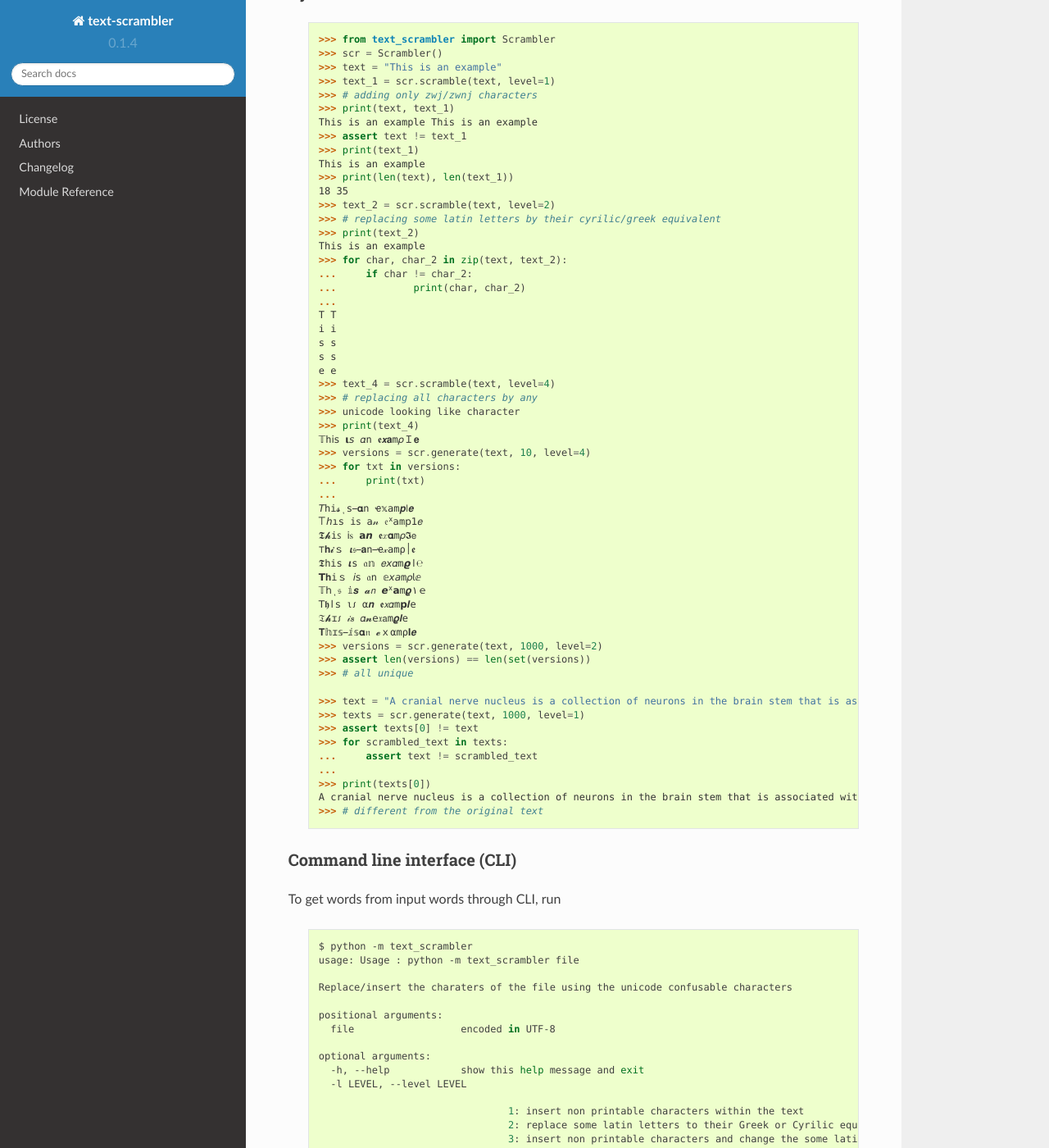
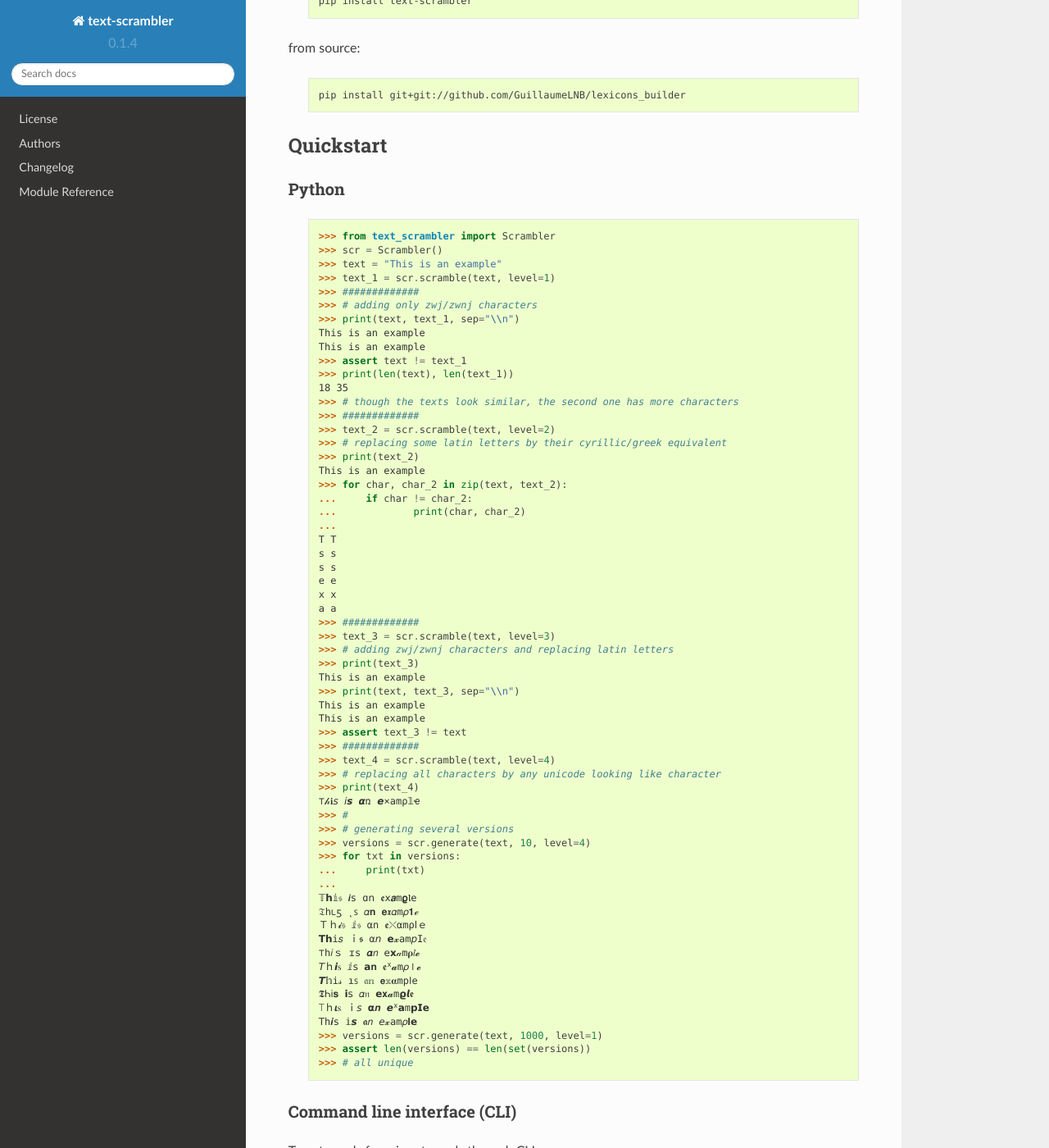
Before and after one commit to GuillaumeLNB/text-scrambler, a Sphinx documentation site: the page built from docs/index.rst, in a window 1280 px wide and 1400 px high, scrolled down 1732 px. Shown: the whole window at 82% size. Built offline with Sphinx 7.4.7 and the Read the Docs theme 2.0.0, drawn with Linux system fonts in a browser that asks for light colours; some of the changed text lies outside the part shown.

```diff
--- a/docs/contents.rst
+++ b/docs/contents.rst
@@ -1,4 +1,3 @@
-
 Contents
 ========
 
--- a/docs/index.rst
+++ b/docs/index.rst
@@ -18,17 +18,23 @@ Replacing randomly the Latin characters by Greek or Cyrillic letters and adding
 
 `H‍e‌r‌m‍a‍n‌ ‌M‍e‌l‌v‌i‍l‍l‍e‍ ‌(‍A‍u‍g‌u‌s‍t‌ ‌1‌,‌ ‍1‍8‌1‍9‌ ‌–‌ ‌S‍e‌p‌t‌e‍m‍b‍e‌r‌ ‍2‌8‍,‍ ‍1‍8‌9‌1‍)‌ ‌w‍a‌s‍ ‌a‍n‌ ‍A‌m‌e‌r‌i‌c‍a‌n‍ ‍n‌o‍v‌e‍l‌i‌s‍t‍,‍ ‌s‍h‌o‍r‍t‌ ‍s‌t‌o‌r‍y‍ ‌w‌r‍i‌t‍e‌r‌,‌ ‍a‍n‍d‍ ‌p‌o‌e‌t‌ ‍o‌f‍ ‌t‌h‍e‌ ‌A‍m‌e‍r‌i‍c‌a‌n‍ ‍R‍e‌n‍a‍i‍s‍s‌a‌n‍c‌e‍ ‌p‍e‌r‍i‌o‌d‌.‍ ‍A‌m‍o‌n‍g‍ ‍h‍i‌s‍ ‌b‍e‌s‍t‍-‌k‍n‌o‍w‌n‍ ‌w‍o‌r‍k‍s‌ ‍a‌r‍e‍ ‍M‍o‌b‍y‌-‍D‌i‍c‍k‍ ‍(‌1‍8‌5‍1‍)‍,‌ ‌T‍y‌p‍e‌e‌ ‍(‌1‍8‌4‌6‍)‌,‍ ‌a‌ ‍r‌o‌m‍a‌n‍t‌i‍c‍i‌z‌e‍d‌ ‍a‍c‌c‍o‌u‍n‌t‌ ‍o‌f‌ ‍h‌i‍s‌ ‍e‍x‍p‍e‌r‌i‌e‌n‍c‌e‍s‌ ‌i‍n‍ ‍P‍o‌l‌y‌n‍e‍s‌i‍a‌,‍ ‍a‍n‍d‍ ‍B‍i‍l‍l‌y‌ ‌B‌u‌d‍d‌,‍ ‍S‍a‌i‌l‌o‍r‌,‍ ‍a‌ ‍p‌o‌s‍t‌h‍u‍m‌o‍u‌s‍l‍y‌ ‌p‍u‌b‍l‍i‌s‌h‍e‌d‍ ‍n‌o‌v‌e‌l‍l‍a‍.‌ ‍A‍l‍t‍h‌o‍u‍g‍h‍ ‍h‌i‍s‌ ‌r‍e‌p‍u‍t‌a‍t‍i‌o‌n‍ ‌w‍a‌s‌ ‍n‌o‌t‌ ‍h‌i‌g‍h‌ ‍a‌t‌ ‌t‌h‌e‌ ‌t‍i‍m‍e‍ ‍o‍f‌ ‌h‌i‍s‍ ‌d‌e‍a‍t‍h‌,‌ ‌t‍h‌e‍ ‌c‍e‌n‍t‌e‍n‌n‌i‍a‍l‌ ‍o‍f‌ ‍h‍i‌s‍ ‍b‍i‌r‌t‍h‍ ‌i‌n‌ ‍1‌9‍1‌9‌ ‌w‍a‍s‍ ‌t‌h‌e‍ ‌s‌t‍a‍r‌t‍i‍n‍g‍ ‍p‍o‌i‌n‌t‌ ‍o‌f‌ ‍a‌ ‍M‍e‌l‌v‌i‍l‌l‌e‍ ‌r‍e‍v‌i‌v‍a‍l‍ ‌a‌n‍d‌ ‍M‍o‍b‌y‍-‌D‌i‌c‌k‍ ‍g‍r‌e‌w‍ ‌t‌o‌ ‌b‍e‍ ‌c‌o‌n‍s‌i‌d‌e‍r‌e‌d‌ ‌o‍n‍e‌ ‍o‌f‌ ‍t‌h‌e‍ ‍g‍r‌e‍a‌t‌ ‌A‌m‍e‌r‌i‍c‍a‍n‍ ‍n‌o‌v‌e‍l‌s‍.`
 
-**Srambled text with latin letter replaced with their Cyrillic/Greek equivalent (looking the same but totally different):**
+**Srambled text with latin letter replaced with their Cyrillic/Greek equivalent:**
 
 `Неrman Melvіllе (Αuguѕt 1, 1819 – Septеmber 28, 1891) wаѕ an Аmеrісаn nοvеlist, shοrt story writеr, and poеt оf the Americаn Rеnaіssanсe pеriоd. Amоng his bеst-known works arе Μoby-Dісk (1851), Τyреe (1846), a rоmаnticizеd accоunt оf hіs eхрerіencеs in Ρоlynеѕiа, аnd Вilly Budd, Ѕаіlοr, а pοsthumously рublіshed nоvеllа. Although hiѕ reputation was nοt hіgh at thе tіme οf hіѕ dеаth, the сentennіаl оf hіs bіrth in 1919 waѕ thе stаrting point οf a Μelville revival and Μοby-Dick grew tο bе соnѕidеrеd οne оf the great American novels.`
 
+**Srambled text with both changes:**
 
-It is worth to notice that search engines can't find the original webpage (as free online plagiarism checkers). Searching for **Μelvillе** (copy-paste it) on Google doesn't return any match, though the original word **Melville** does.
+`H‍e‌r‌m‍a‍n‌ ‌Μ‍e‍l‍v‌і‍l‍l‌е‍ ‌(‍А‌u‌g‍u‍ѕ‌t‍ ‌1‍,‍ ‌1‌8‍1‍9‌ ‌–‍ ‍S‍e‌p‌t‌e‌m‍b‍e‍r‍ ‌2‍8‌,‌ ‍1‍8‍9‍1‍)‍ ‍w‍a‍ѕ‌ ‌a‍n‌ ‌Α‍m‍e‌r‌i‍с‌a‌n‍ ‌n‌o‍v‍e‌l‍i‍ѕ‌t‌,‌ ‌s‍h‌ο‍r‍t‍ ‍ѕ‌t‌ο‌r‍y‍ ‍w‌r‍i‍t‌е‌r‌,‍ ‌а‌n‌d‍ ‌p‌о‌е‌t‍ ‌ο‍f‌ ‍t‌h‍e‍ ‍А‍m‌e‌r‍і‌c‍а‍n‍ ‍R‍е‍n‍a‍i‌s‍s‍a‍n‍с‌е‌ ‌p‍е‍r‍i‍о‍d‌.‌ ‌A‍m‍ο‍n‌g‌ ‌h‌i‌ѕ‍ ‍b‍е‌s‍t‌-‍k‌n‌ο‍w‍n‍ ‌w‌о‌r‌k‌ѕ‌ ‍a‌r‌е‌ ‌M‍о‍b‍y‌-‍D‌i‍c‌k‍ ‌(‌1‍8‍5‍1‍)‌,‌ ‌T‍y‍p‌е‍е‍ ‍(‌1‌8‌4‌6‌)‍,‍ ‌a‍ ‍r‍ο‍m‌а‌n‌t‌і‍с‍і‍z‍e‌d‌ ‍a‌с‍c‍о‌u‍n‍t‍ ‌ο‌f‌ ‍h‍і‍s‍ ‍e‌x‌р‍e‍r‌і‌е‍n‍c‌e‍s‌ ‌і‌n‍ ‍Р‍о‍l‌y‌n‍е‍s‍і‍а‌,‌ ‍a‍n‍d‌ ‍В‌i‍l‍l‌y‍ ‌Β‍u‌d‍d‍,‍ ‌Ѕ‌а‍i‌l‌ο‍r‌,‍ ‌a‌ ‌p‍ο‍ѕ‌t‌h‍u‍m‍о‍u‌ѕ‍l‌y‍ ‌p‌u‍b‌l‍i‌ѕ‌h‍е‌d‍ ‌n‌о‌v‍е‍l‌l‍a‍.‍ ‍A‍l‍t‍h‌о‌u‌g‍h‍ ‍h‌i‍s‌ ‌r‌e‌р‌u‌t‍a‍t‌і‌o‍n‌ ‍w‍а‌ѕ‌ ‌n‌о‍t‌ ‍h‍і‌g‌h‍ ‍а‍t‌ ‍t‍h‌е‍ ‌t‍і‍m‍e‍ ‌o‍f‍ ‌h‌і‍s‍ ‌d‍e‍а‍t‍h‍,‍ ‍t‌h‌е‍ ‌с‌e‍n‍t‍e‌n‌n‍і‍a‌l‌ ‍o‍f‌ ‍h‍і‍ѕ‍ ‍b‌i‍r‍t‌h‌ ‌і‌n‌ ‍1‍9‍1‍9‌ ‌w‌а‌s‌ ‌t‌h‍e‍ ‌s‌t‌а‌r‌t‌і‍n‍g‍ ‌р‍ο‍і‍n‌t‍ ‌ο‌f‌ ‍a‌ ‌Μ‍e‌l‍v‍i‍l‌l‍е‌ ‍r‌е‍v‍i‌v‍а‍l‍ ‍a‌n‌d‍ ‍М‍o‌b‍y‌-‍D‌і‌с‌k‍ ‌g‍r‌е‌w‌ ‍t‍ο‍ ‌b‌e‍ ‍с‍o‍n‍s‍i‌d‌e‌r‌e‌d‍ ‍о‍n‍e‌ ‌o‍f‍ ‌t‌h‍е‍ ‌g‍r‌e‌а‍t‍ ‍А‍m‌е‌r‌i‌с‌а‍n‌ ‌n‍o‌v‍e‍l‌s‍.`
 
 
-Using all of the confusable characters of unicode (see [the unicode confusable characters][1]), we can generate weird looking text worthy of old spam messages:
+It is worth to notice that search engines can't find the original webpage (as free online plagiarism checkers). Searching for **Μelvillе** (with cyrillic letters) (copy-paste it) on Google doesn't return any match, though the original word **Melville** does.
+
+
+Using all of the confusable characters of unicode (see the unicode confusable characters below), we can generate weird looking text worthy of old spam messages:
 
 𝚮‍𝒆‌𝕣‍m‍𝓪‍n‍ ‍𝝡‍ҽ‌𝟙‍∨‍𝘪‍𝘐‌𞺀‍𝓮‍ ‍﴾‍𝓐‍𝞄‍𝓰‍ꞟ‌𑣁‍t‌ ‌1‌,‌ ‍1‍8‌1‍Ⳋ‌ ‍–‍ ‌Ꮥ‌𝖊‍𝞺‌𝐭‍𝖾‌m‍Ƅ‌𝔢‌𝔯‌ ‍Ƨ‍𐌚‌ꓹ‌ ‍1‍ଃ‌𝟿‍1‍］‌ ‍𝘸‍𝐚‍𝚜‍ ‍𝖺‌𝔫‍ ‍Α‍m‌ℯ‌𝔯‌𝓲‌ꮯ‌𝒶‌𝓷‌ ‍n‌ം‍𝝼‍𝔢‍𝙸‌ｉ‌s‌𝖙‍؍‍ ‍𐑈‌𝖍‌ꬽ‍ꭇ‍𝓽‍ ‌𝓼‌𝖙‍ⲟ‌r‌𑣜‍ ‍𝐰‌𝓻‌і‍𝒕‍е‍𝕣‍٫‍ ‍α‌𝒏‌𝕕‍ ‍𝙥‌𝜊‍ｅ‍𝕥‍ ‍ﮨ‍f‌ ‌𝘵‍ｈ‍𝗲‌ ‌Α‌m‍𝐞‍𝐫‌ꙇ‌𝒸‍ａ‍n‌ ‍𖼵‍𝘦‍𝑛‌𝐚‌𝒾‌𝑠‌𑣁‌𝜶‌𝕟‌𝗰‌𝒆‍ ‌𝟈‍𝖾‌r‍⍳‌ﮫ‌ᑯ‌𐩐‌ ‍Α‌m‍ｏ‍𝓃‌𝖌‍ ‌𝓱‌Ꭵ‌𝐬‍ ‌Ꮟ‍𝙚‌𝗌‍𝕥‌۔‍𝖐‌𝖓‌ｏ‌𝑤‍𝐧‍ ‌𑜎‌о‌ꮁ‍𝐤‌𝗌‍ ‌𝜶‍𝗿‍𝖾‌ ‌𝕸‍໐‍Ꮟ‍𝙮‍Ⲻ‍𝖣‍𝑖‍𝔠‌𝒌‌ ‍〔‍1‌𝟪‌5‍1‍〕‌ꓹ‌ ‌𝖳‍𝗒‌𝓹‍𝘦‌𝚎‌ ‌〔‍1‍🯸‌𝟜‌6‍❳‍ꓹ‌ ‍𝖆‍ ‌𝕣‌ꬽ‍m‍⍺‌𝘯‌𝘵‌і‌ꮯ‌𝛊‍𝐳‍ⅇ‍𝙙‍ ‍𝕒‌ｃ‍ᴄ‌ჿ‌𝚞‍𝚗‌𝐭‍ ‍𞹤‍𝔣‍ ‍𝚑‌ӏ‌𝓈‌ ‍𝕖‍𝑥‌𝙥‍𝔢‍𝗿‍ꙇ‌e‌𝓷‍ｃ‌℮‍ꮪ‌ ‌𝖎‍𝚗‍ ‌𝙋‍𝘰‌Ӏ‍γ‌𝓷‍𝖾‍𝔰‍𝚒‌𝗮‌؍‍ ‌𝛼‍𝔫‍𝖉‌ ‍𝔅‌Ꭵ‌𝖑‌l‌𝔂‌ ‌𝓑‍𝐮‌𝖉‌𝒹‌‚‌ ‍Ꮥ‌а‌ꙇ‌𝘭‍𝝈‍𝗋‌,‍ ‌α‍ ‍𝑝‍ꬽ‍𐑈‍𝓽‌һ‍𝛖‍m‍𞺄‌ᴜ‍𝔰‍𝗹‌𝑦‍ ‌𝖕‍ᴜ‍Ꮟ‍𝝞‌𝜄‌s‍ｈ‍𝗲‍ꓒ‌ ‌𝓃‍𝗈‌𝓋‍𝒆‌𐌉‌ו‌𝞪‍꘎‍ ‍𖽀‍𝜤‍𝑡‍һ‍𝙤‍𝑢‌ց‍𝘩‌ ‌𝒉‌ι‍ѕ‌ ‌𝖗‌𝒆‌𝛠‍𝚞‍𝐭‌𝓪‌𝙩‌ɪ‍ﮨ‍𝓷‍ ‌𑜊‍𝖺‍s‌ ‍𝘯‍𞹤‍𝚝‌ ‌𝐡‌𝜄‌ᶃ‍𝕙‍ ‍𝖆‍𝘁‍ ‌𝙩‍ｈ‍ꬲ‌ ‍𝓉‌𝔦‍m‍е‍ ‌𝞼‍ẝ‍ ‍ℎ‌ı‍ƽ‍ ‌𝐝‌𝕖‍𝖆‍𝚝‌𝔥‌ꓹ‌ ‍𝙩‌Ꮒ‌ꬲ‍ ‌𝗰‌ⅇ‌𝗻‌𝔱‍𝖊‌𝖓‌n‍𝛊‍𝙖‌𐌠‌ ‍ﻫ‍𝘧‌ ‌𝒽‍𝖎‍𝘴‍ ‍b‍ı‌𝚛‌𝓽‌𝘩‌ ‌ｉ‌𝐧‍ ‍1‍𑣖‌1‍𝟵‌ ‍𑜏‌α‌𝗌‌ ‌𝗍‌𝐡‌ҽ‍ ‍𝕤‍𝑡‍𝛂‌r‍𝓉‍Ꭵ‌𝚗‍ᶃ‍ ‌𝛒‍ס‌𝜾‍𝗻‌𝖙‌ ‌𝜊‌𝖋‌ ‍𝙖‌ ‍ꓟ‍𝙚‌ⵏ‌𝛎‍˛‍І‍𝘭‍ҽ‌ ‌𝔯‍𝐞‌ｖ‌𝞲‌𝚟‌𝖆‍l‍ ‍ɑ‍𝘯‍𝖽‍ ‍𝑀‌ං‌𝒃‍𝚢‌‐‍𝐷‍ͺ‌𝚌‌𝗸‍ ‌𝓰‌ꭈ‌е‌ᴡ‌ ‍𝓉‌ﮭ‌ ‌ᑲ‍ℯ‍ ‌ｃ‍ℴ‍𝙣‌𝔰‌𑣃‍d‍ⅇ‍𝔯‌℮‌ⅾ‍ ‍ﻬ‌𝓃‌℮‍ ‌੦‌𝙛‌ ‍𝙩‌𝔥‍𝔢‍ ‌𝚐‍ꮁ‌ℯ‍𝜶‍𝙩‍ ‍𝞐‍m‍𝘦‍ᴦ‌𝜾‌𝙘‌𝕒‍𝐧‍ ‍𝓃‌ｏ‌𝓿‌ⅇ‍|‍𝒔‍ꓸ
+
+Full documentation at https://text-scrambler.readthedocs.io
 
 Installation
 ~~~~~~~~~~~~
@@ -47,72 +53,76 @@ from source:
         pip install git+git://github.com/GuillaumeLNB/lexicons_builder
 
 
-API
-~~~
+Quickstart
+~~~~~~~~~~
 
 Python
 ------
 
     .. code:: python
 
+
         >>> from text_scrambler import Scrambler
         >>> scr = Scrambler()
         >>> text = "This is an example"
         >>> text_1 = scr.scramble(text, level=1)
+        >>> #############
         >>> # adding only zwj/zwnj characters
-        >>> print(text, text_1)
-        This is an example T‍h‍i‍s‍ ‌i‍s‍ ‍a‍n‌ ‍e‌x‍a‌m‍p‍l‍e
+        >>> print(text, text_1, sep="\\n")
+        This is an example
+        T‌h‍i‍s‌ ‍i‌s‍ ‌a‌n‌ ‍e‍x‌a‍m‍p‌l‌e
         >>> assert text != text_1
-        >>> print(text_1)
-        T‍h‍i‍s‍ ‌i‍s‍ ‍a‍n‌ ‍e‌x‍a‌m‍p‍l‍e
         >>> print(len(text), len(text_1))
         18 35
+        >>> # though the texts look similar, the second one has more characters
+        >>> #############
         >>> text_2 = scr.scramble(text, level=2)
-        >>> # replacing some latin letters by their cyrilic/greek equivalent
+        >>> # replacing some latin letters by their cyrillic/greek equivalent
         >>> print(text_2)
-        Тhіѕ iѕ an еxample
+        Тhiѕ iѕ an ехаmple
         >>> for char, char_2 in zip(text, text_2):
         ...     if char != char_2:
         ...             print(char, char_2)
         ...
         T Т
-        i і
         s ѕ
         s ѕ
         e е
+        x х
+        a а
+        >>> #############
+        >>> text_3 = scr.scramble(text, level=3)
+        >>> # adding zwj/zwnj characters and replacing latin letters
+        >>> print(text_3)
+        T‌h‍і‍s‌ ‍i‌ѕ‍ ‍а‌n‍ ‌e‌х‍а‌m‍p‌l‌e
+        >>> print(text, text_3, sep="\\n")
+        This is an example
+        T‌h‍і‍s‌ ‍i‌ѕ‍ ‍а‌n‍ ‌e‌х‍а‌m‍p‌l‌e
+        >>> assert text_3 != text
+        >>> #############
         >>> text_4 = scr.scramble(text, level=4)
-        >>> # replacing all characters by any
-        >>> unicode looking like character
+        >>> # replacing all characters by any unicode looking like character
         >>> print(text_4)
-        𝕋‌h‌ⅰ‌𝗌‌ ‌𝝸‍𝘴‍‍ 𝛼‌n‍‍ 𝖊‍𝙭‌𝐚‍m‌𝜌‍Ｉ‌𝐞
+        ⊤‌𝒽‍𝐢‌𝘴‌ ‌𝘪‍𝙨‌ ‍𝞪‍ռ‍ ‌𝙚‍⨯‍𝚊‍m‌ρ‍𝟙‌ҽ
+        >>> #
+        >>> # generating several versions
         >>> versions = scr.generate(text, 10, level=4)
         >>> for txt in versions:
         ...     print(txt)
         ...
-        𝘛‌h‌𝚒‌𝓼‍‌ͺ‌s‌ ‍𝛂‌ո‌ ‍ҽ‍𝕩‌𝚊‍m‍𝒑‌𞣇‍𝒆
-        𐊗‍𝘩‍ı‍𝚜‌ ‌𝚒‍𐑈‌ ‌𝚊‌𝓃‌ ‍𝔢‌ᕁ‌𝖺‍m‍𝗉‍𝟣‍𝑒
-        𝕿‍𝓱‌𝚒‍ꜱ‌ ‍𝗂‌ꮪ‌ ‌𝗮‌𝙣‍ ‌𝖊‍𝑥‌𝛂‌m‌𝜌‍𝕴‍𝖾
-        ⊤‍𝐡‍𝓲‍ｓ‍ ‍𝞲‌𝔰‍ ‌𝐚‍𝚗‍ ‌ҽ‌𝓍‌𝚊‌m‌ρ‌׀‌ꬲ
-        𝕿‍𝚑‍і‌s‌ ‌𝜾‌ѕ‌ ‍𝔞‌𝕟‍ ‌𝑒‍𝘹‍𝛼‍m‌𝟈‍ﺍ‌℮
-        𝗧‌𝐡‍𝚒‍ｓ‍ ‌𝘪‍𝗌‌ ‍𝔞‍ո‍ ‍𝕖‍𝘹‌𝘢‍m‍𝜌‌𝗅‍ⅇ
-        𝕋‍𝗁‍ι‍𝔰‌ ‌𝕚‍𝒔‌ ‍𝓪‍𝘯‌ ‌𝙚‍ᕁ‍𝗮‍m‌𝝔‌۱‌ｅ
-        𝖳‍𝖍‌ӏ‌𝗌‍ ‍ι‍𑣁‍ ‍α‌𝒏‌ ‍𝖊‍𝘹‌𝛼‍m‌𝗽‍𝜤‌e
-        𝔗‌𝓱‍ɪ‍𑣁‍ ‍𝒾‍𝒔‍ ‌𝛼‍𝓷‌‍𝖾‌𝔵‍𝖺‌m‍𝝔‍𝒍‍e
-        𝚻‍𝕙‌ɪ‌𝕤‍ ‍ⅈ‍𝕤‍‌𝛂‌𝔫‍ ‍𝓮‍ｘ‌⍺‍m‌⍴‍𝐈‌𝒆
-        >>> versions = scr.generate(text, 1000, level=2)
+        𝕋‌𝗵‌𝕚‍𝔰‍ ‍𝙞‌ѕ‌ ‌ɑ‍𝗇‌ ‌ꬲ‍𝗑‍𝒂‍m‌𝛠‍Ⲓ‍𝚎
+        𝔗‌һ‌𑣃‍ƽ‌ ‌˛‍ꜱ‍ ‍𝛼‍𝐧‌ ‌𝐞‍𝖝‍𝛼‌m‌𝜌‌𝟏‌ℯ
+        Ｔ‌ｈ‌𝓲‌𝔰‌ ‌ⅈ‌𝔰‍ ‌α‌n‌ ‍ꬲ‌⤬‌α‌m‌⍴‍𞸀‌ｅ
+        𝗧‍𝗵‍i‍𝑠‍ ‌ｉ‌𝖘‌ ‍⍺‍𝘯‌ ‌𝗲‌𝔁‍а‌m‍𝘱‍𝙸‍𝔢
+        ⊤‌𝚑‍𝑖‌ｓ‌ ‍ɪ‌𝚜‌ ‍𝜶‍𝑛‌ ‍𝖾‍𝘅‍𝒶‍m‍𝛒‍𝑙‌𝓮
+        𝘛‌ｈ‍𝙞‍ꮪ‍ ‌ⅈ‌𝗌‍ ‍𝗮‌𝐧‍ ‍ꬲ‌ᕽ‍𝓪‌m‌𝜌‌⏽‍𝓮
+        𝙏‌𝕙‍і‍𝓈‌ ‌ı‍ꜱ‍ ‌𝔞‍𝕟‍ ‍𝗲‍𝕩‍𝛂‍m‍р‍𐌉‌𝚎
+        𝕿‌Ꮒ‌ℹ‌𝐬‌ ‍𝗶‌𝗌‌ ‍𝛼‍𝔫‌ ‍𝗲‍𝐱‍𝓪‌m‍𝞎‌𝙡‌𝖊
+        ⟙‌ｈ‍𝜾‍ꮪ‍ ‌ｉ‍𝘴‍ ‌𝝰‍𝒏‌ ‌𝙚‍ᕽ‍𝗮‍m‌𝗽‌𝗜‍𝗲
+        𝖳‌հ‌𝒊‌s‌ ‍𝕚‌𝙨‌ ‌𝖆‌𝑛‌ ‌𝘦‌𝔁‌а‌m‌𝜌‌𝐈‍𝗲
+        >>> versions = scr.generate(text, 1000, level=1)
         >>> assert len(versions) == len(set(versions))
         >>> # all unique
-
-        >>> text = "A cranial nerve nucleus is a collection of neurons in the brain stem that is associated with one or more of the cranial nerves."
-        >>> texts = scr.generate(text, 1000, level=1)
-        >>> assert texts[0] != text
-        >>> for scrambled_text in texts:
-        ...     assert text != scrambled_text
-        ...
-        >>> print(texts[0])
-        A‍ ‌c‍r‌a‌n‍i‍a‌l‌ ‌n‌e‍r‍v‍e‌ ‍n‌u‌c‍l‌e‌u‌s‌ ‍i‌s‌ ‌a‍ ‌c‍o‌l‍l‌e‍c‌t‌i‌o‍n‍ ‌o‍f‍ ‍n‌e‌u‌r‍o‍n‍s‌ ‍i‌n‌ ‍t‌h‍e‍ ‍b‍r‍a‍i‍n‌ ‌s‍t‍e‌m‍ ‍t‍h‍a‍t‍ ‍i‍s‌ ‌a‌s‍s‍o‌c‌i‌a‌t‌e‍d‍ ‌w‌i‌t‌h‍ ‌o‍n‍e‍ ‍o‍r‍ ‌m‌o‍r‍e‌ ‍o‍f‌ ‍t‍h‌e‌ ‍c‍r‌a‍n‍i‌a‍l‌ ‍n‌e‍r‍v‌e‌s‌.
-        >>> # different from the original text
-
 
 
 Command line interface (CLI)
@@ -136,8 +146,8 @@ To get words from input words through CLI, run
           -l LEVEL, --level LEVEL
 
                                         1: insert non printable characters within the text
-                                        2: replace some latin letters to their Greek or Cyrilic equivalent
-                                        3: insert non printable characters and change the some latin  to their Greek or Cyrilic equivalent
+                                        2: replace some latin letters to their Greek or Cyrillic equivalent
+                                        3: insert non printable characters and change the some latin  to their Greek or Cyrillic equivalent
                                         4: insert non printable chraracters change all possible letter to a randomly picked unicode letter equivalent
                                         default=1
           -n N, --generate N
@@ -157,7 +167,6 @@ See https://en.wikipedia.org/wiki/Word_joiner for more info on word joiners
 See https://unix.stackexchange.com/questions/469347/using-uniq-on-unicode-text for why in this case the `sort` command wouldn't work well to check the uniqueness of those strings
 
 See http://www.unicode.org/Public/security/revision-03/confusablesSummary.txt for the complete list of confusable.
-
 Contents
 ========
 
```
Also changed, not shown: other parts of docs/contents.rst (+0 -2 lines), other parts of docs/index.rst (+0 -2 lines), README.rst (+40 -34 lines), 1 other file.
